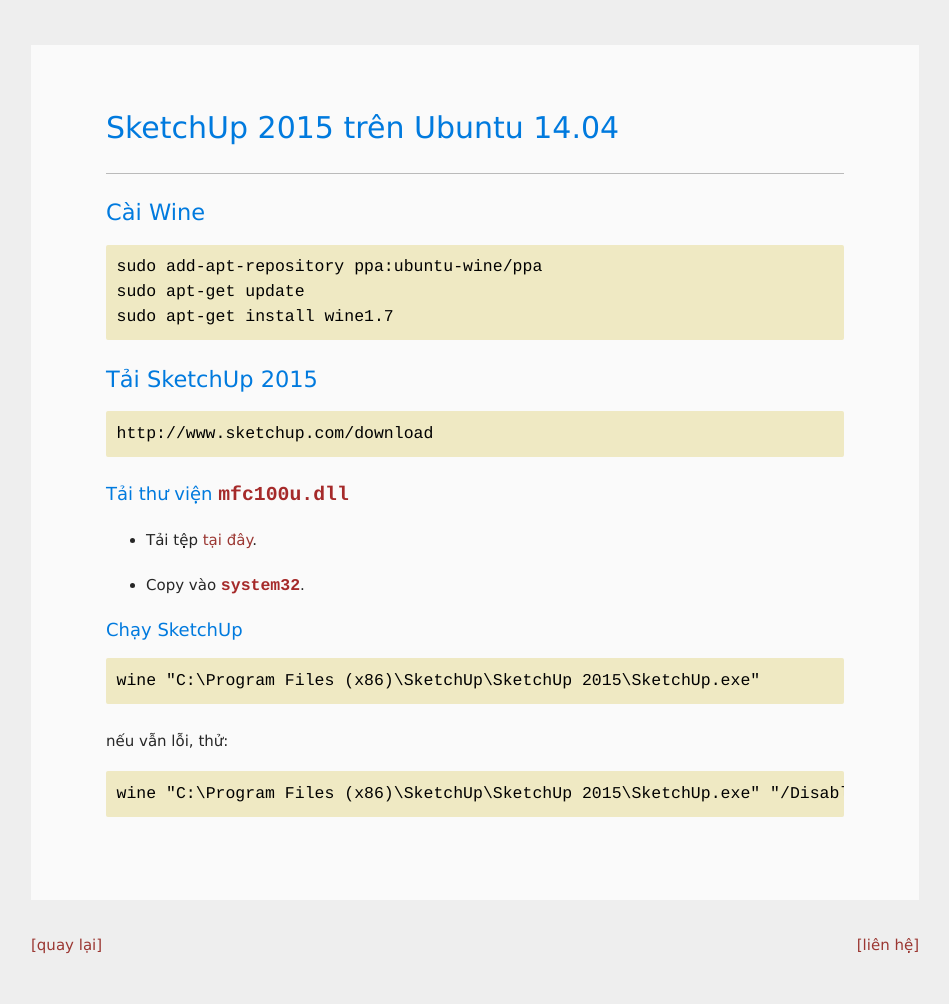
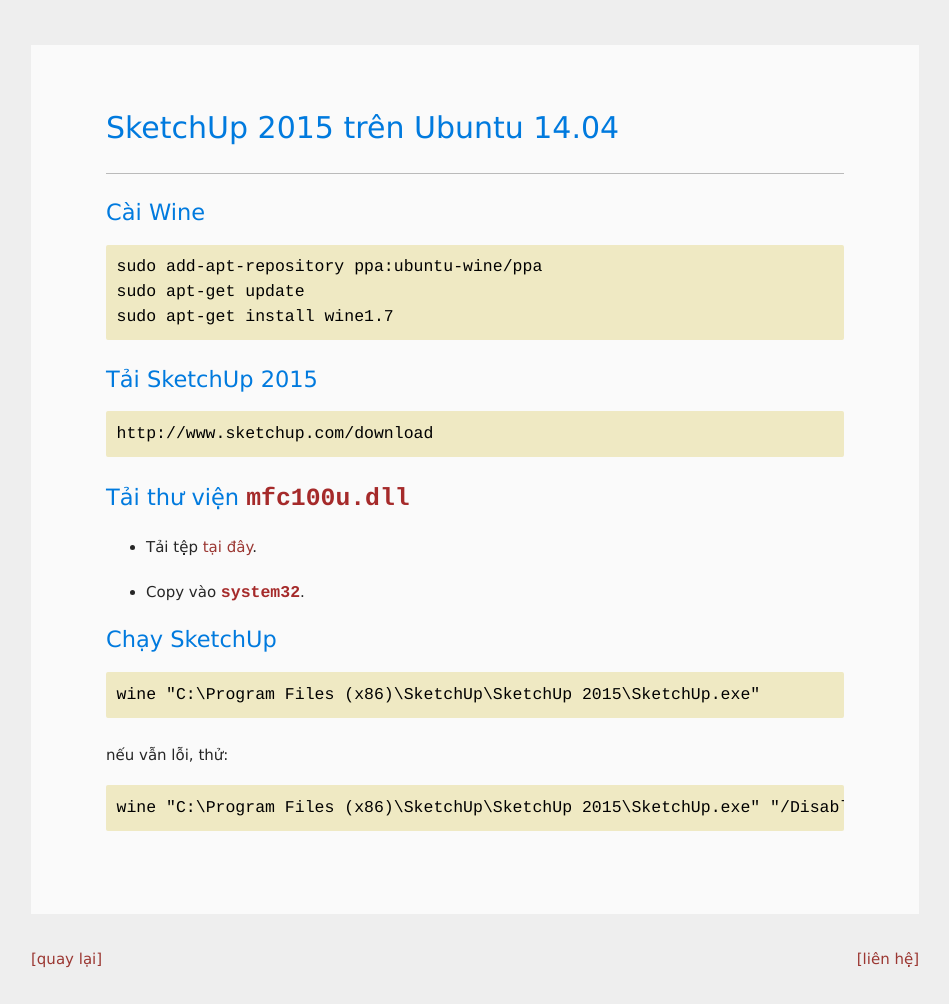
Before and after one commit to hochanh/rblog, a Jekyll site: the page built from _posts/2014-12-29-sketchup-2015-tren-ubuntu-14-04.md, in a window 1280 px wide. Shown: the whole page, without its empty margins (165-1114 px from the left). Built offline with Jekyll 4.4.1, drawn with Linux system fonts in a browser that asks for light colours.

```diff
--- a/_posts/2014-12-29-sketchup-2015-tren-ubuntu-14-04.md
+++ b/_posts/2014-12-29-sketchup-2015-tren-ubuntu-14-04.md
@@ -17,13 +17,13 @@ sudo apt-get install wine1.7
 http://www.sketchup.com/download
 ~~~
 
-### Tải thư viện `mfc100u.dll`
+## Tải thư viện `mfc100u.dll`
 
 - Tải tệp [tại đây](../files/mfc100u.dll).
 
 - Copy vào `system32`.
 
-### Chạy SketchUp
+## Chạy SketchUp
 
 ~~~bash
 wine "C:\Program Files (x86)\SketchUp\SketchUp 2015\SketchUp.exe"
```
